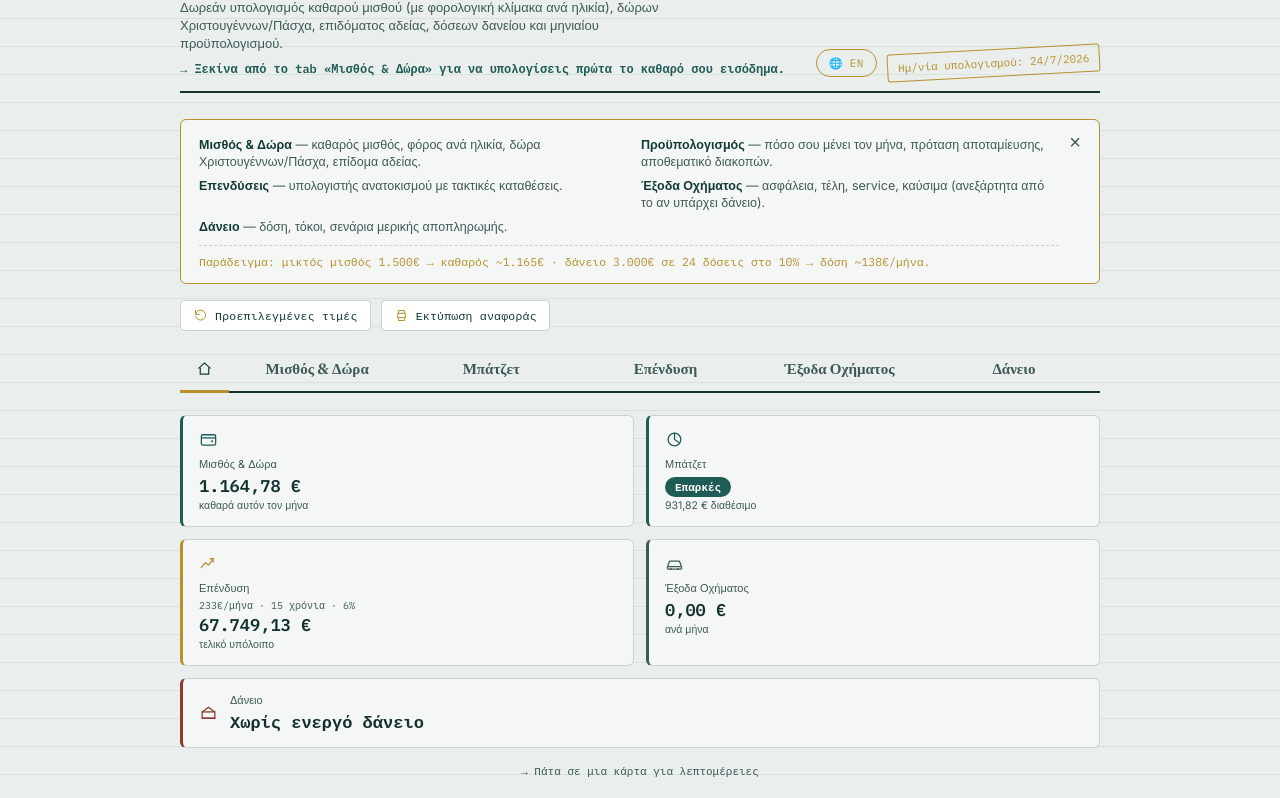
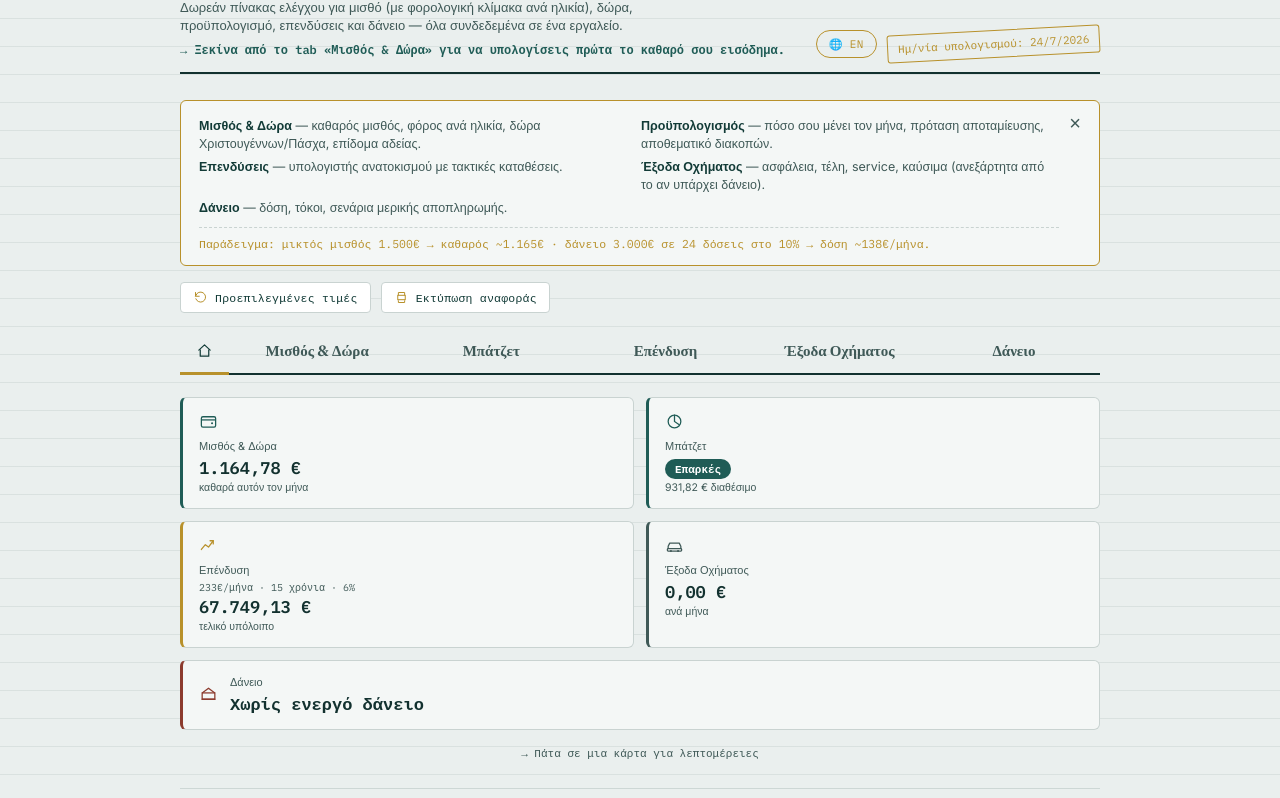
Before and after one commit to ThGoulis/loan-ledger, a plain HTML site: page index.html in a window 1280 px wide. Shown: the part 93-891 px from the top of the page. Drawn offline with Linux system fonts and the light colour scheme.

Commit message:
Add files via upload

```diff
--- a/index.html
+++ b/index.html
@@ -4,7 +4,7 @@
 <meta charset="UTF-8">
 <meta name="viewport" content="width=device-width, initial-scale=1">
 <title>Οικονομικός Πίνακας Ελέγχου — Υπολογισμός Καθαρού Μισθού, Δανείου & Προϋπολογισμού</title>
-<meta name="description" content="Δωρεάν διαδραστικό εργαλείο για υπολογισμό καθαρού μισθού με τη φορολογική κλίμακα ανά ηλικία, δώρα Χριστουγέννων/Πάσχα, επίδομα αδείας, δόσεις δανείου, μηνιαίο προϋπολογισμό και επενδυτικό υπολογιστή. Διαθέσιμο στα Ελληνικά και Αγγλικά.">
+<meta name="description" content="Δωρεάν υπολογισμός καθαρού μισθού με φορολογική κλίμακα ανά ηλικία, δώρα Χριστουγέννων/Πάσχα, επίδομα αδείας, δάνειο και προϋπολογισμό.">
 <meta property="og:type" content="website">
 <meta property="og:url" content="https://thgoulis.github.io/personal-finance-dashboard/">
 <meta property="og:title" content="Οικονομικός Πίνακας Ελέγχου — Υπολογισμός Καθαρού Μισθού, Δανείου & Προϋπολογισμού">
@@ -28,7 +28,7 @@
     <div>
       <div class="eyebrow" data-i18n="eyebrow1">ΜΙΣΘΟΣ, ΠΡΟΫΠΟΛΟΓΙΣΜΟΣ & ΔΑΝΕΙΟ</div>
       <h1 data-i18n="h1title">Οικονομικός Πίνακας Ελέγχου</h1>
-      <p class="page-intro" data-i18n="pageIntro1">Δωρεάν υπολογισμός καθαρού μισθού (με φορολογική κλίμακα ανά ηλικία), δώρων Χριστουγέννων/Πάσχα, επιδόματος αδείας, δόσεων δανείου και μηνιαίου προϋπολογισμού.</p>
+      <p class="page-intro" data-i18n="pageIntro1">Δωρεάν πίνακας ελέγχου για μισθό (με φορολογική κλίμακα ανά ηλικία), δώρα, προϋπολογισμό, επενδύσεις και δάνειο — όλα συνδεδεμένα σε ένα εργαλείο.</p>
       <p class="start-hint" data-i18n="startHint1">→ Ξεκίνα από το tab «Μισθός & Δώρα» για να υπολογίσεις πρώτα το καθαρό σου εισόδημα.</p>
     </div>
     <div class="letterhead-right">
--- a/script.js
+++ b/script.js
@@ -3,7 +3,7 @@ const TRANSLATIONS = {
   el: {
   "eyebrow1": "ΜΙΣΘΟΣ, ΠΡΟΫΠΟΛΟΓΙΣΜΟΣ & ΔΑΝΕΙΟ",
   "h1title": "Οικονομικός Πίνακας Ελέγχου",
-  "pageIntro1": "Δωρεάν υπολογισμός καθαρού μισθού (με φορολογική κλίμακα ανά ηλικία), δώρων Χριστουγέννων/Πάσχα, επιδόματος αδείας, δόσεων δανείου και μηνιαίου προϋπολογισμού.",
+  "pageIntro1": "Δωρεάν πίνακας ελέγχου για μισθό (με φορολογική κλίμακα ανά ηλικία), δώρα, προϋπολογισμό, επενδύσεις και δάνειο — όλα συνδεδεμένα σε ένα εργαλείο.",
   "siteFooter1": "Το εργαλείο παρέχεται ενδεικτικά, χωρίς καμία εγγύηση ακρίβειας — δεν αποτελεί φορολογική, νομική ή χρηματοοικονομική συμβουλή. Για αποφάσεις που σας δεσμεύουν, συμβουλευτείτε αρμόδιο επαγγελματία (λογιστή, μισθοδοσία, τραπεζικό σύμβουλο).",
   "startHint1": "\u2192 Ξεκίνα από το tab «Μισθός & Δώρα» για να υπολογίσεις πρώτα το καθαρό σου εισόδημα.",
   "introT1": "Μισθός & Δώρα",
@@ -190,7 +190,7 @@ const TRANSLATIONS = {
   en: {
   "eyebrow1": "SALARY, BUDGET & LOAN",
   "h1title": "Personal Finance Dashboard",
-  "pageIntro1": "Free calculator for net salary (with the age-based tax scale), Christmas/Easter bonuses, leave allowance, loan installments, and a monthly budget.",
+  "pageIntro1": "A free dashboard for salary (with the age-based tax scale), bonuses, budget, investments, and loans \u2014 all connected in one tool.",
   "siteFooter1": "This tool is provided for indicative purposes only, with no guarantee of accuracy \u2014 it does not constitute tax, legal, or financial advice. For decisions that commit you, consult a qualified professional (accountant, payroll manager, or bank advisor).",
   "startHint1": "\u2192 Start with the \u00abSalary & Bonuses\u00bb tab to work out your net income first.",
   "introT1": "Salary & Bonuses",
```
